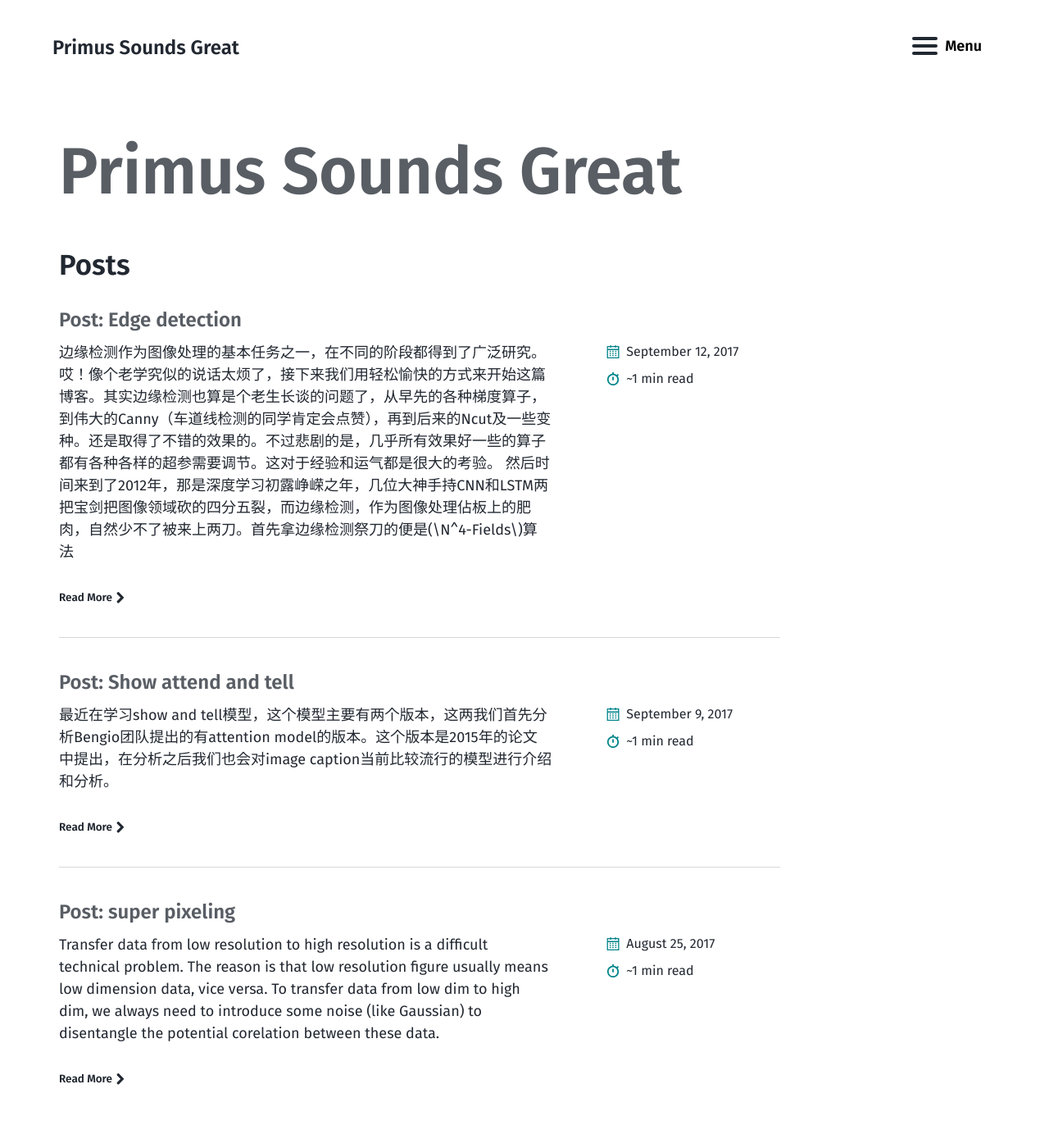
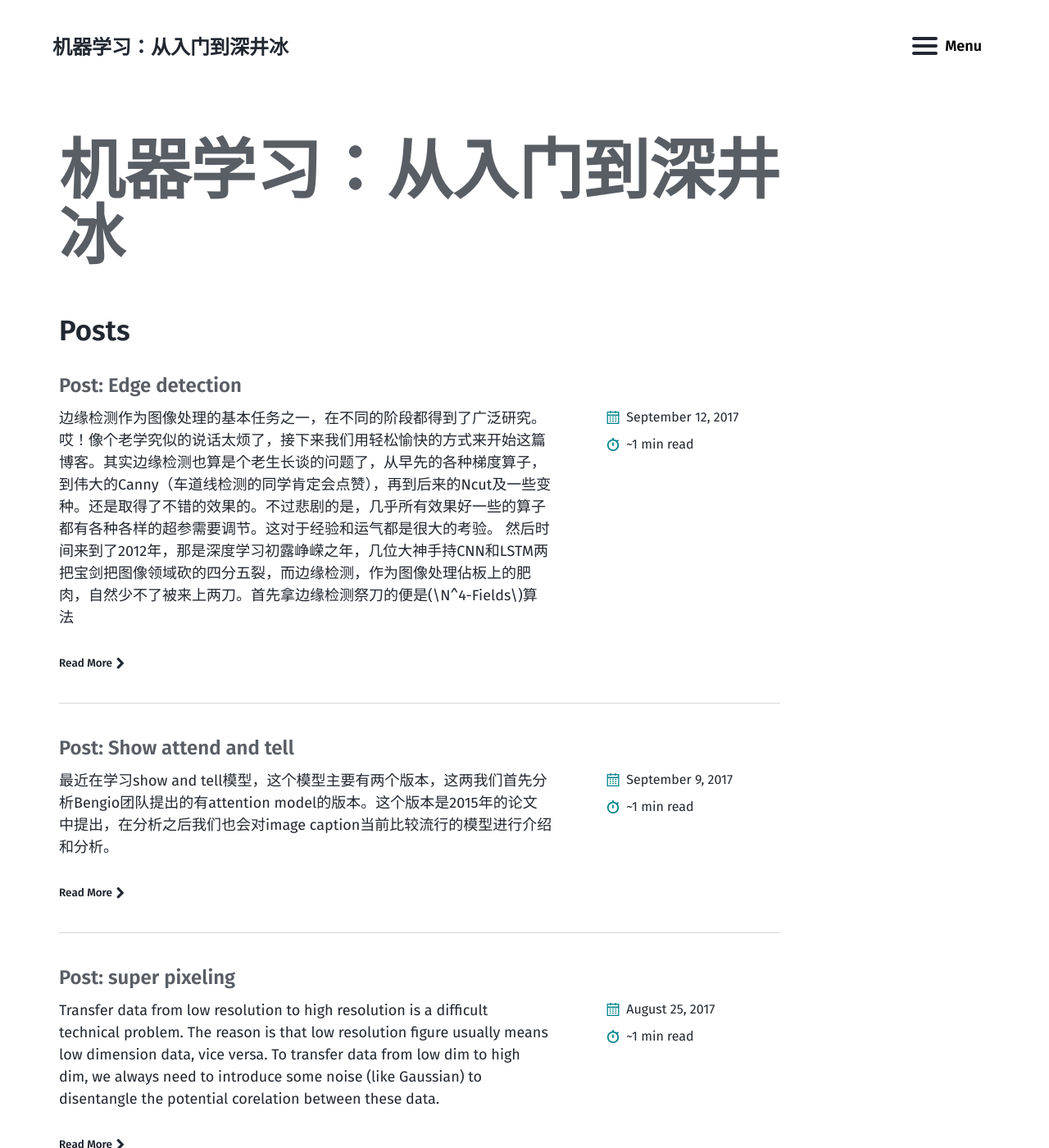
Before and after one commit to Primus-zhao/Primus-zhao.github.io, a Jekyll site: the page built from index.md, in a window 1280 px wide and 1400 px high. Shown: the whole window at 82% size. Built offline with Jekyll 4.4.1, drawn with Linux system fonts in a browser that asks for light colours; some of the changed text lies outside the part shown.

Commit message:
chang title

```diff
--- a/_config.yml
+++ b/_config.yml
@@ -14,7 +14,7 @@
 # You can create any custom variable you would like, and they will be accessible
 # in the templates via {{ site.myvariable }}.
 lang: en-US
-title: Primus Sounds Great
+title: 机器学习：从入门到深井冰
 email:
 description:
 baseurl: # the optional subpath of your site, e.g. "/blog"
```
